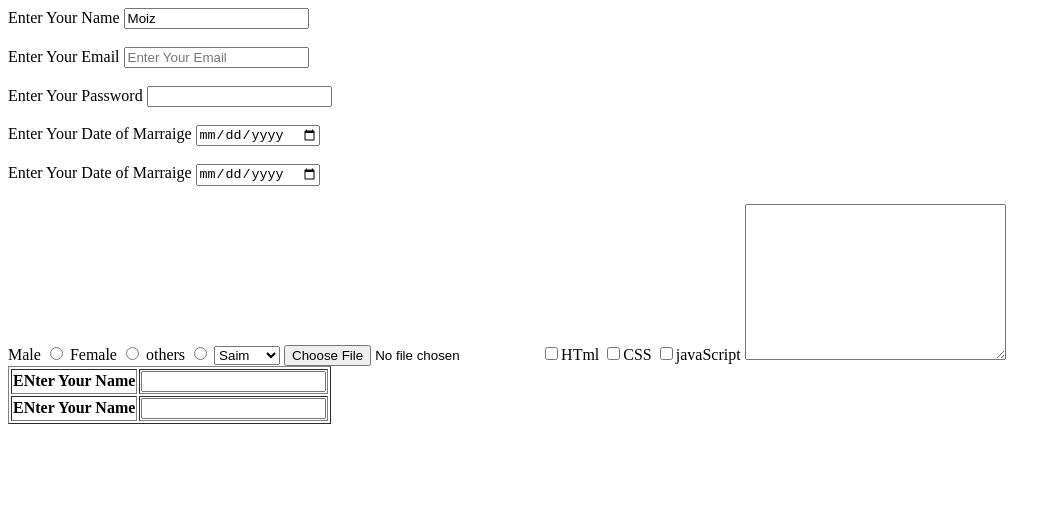
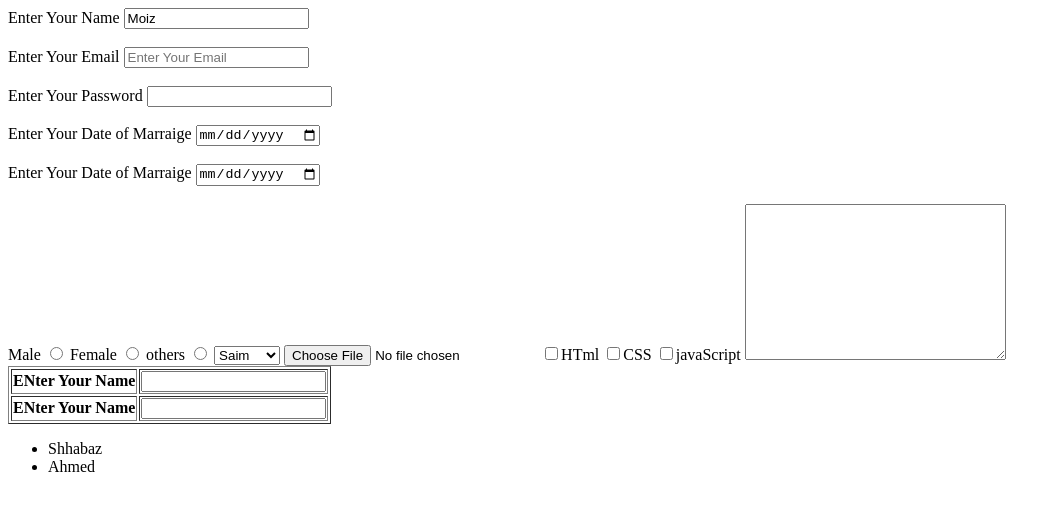
Before and after one commit to SHAHBAZ-SHEIKH/Anjumun_Web_01-M-, a plain HTML site: page index.html in a window 1280 px wide. Shown: the whole page, without its empty margins (0-1061 px from the left). Drawn offline with Linux system fonts and the light colour scheme.

Commit message:
List added

```diff
--- a/index.html
+++ b/index.html
@@ -82,6 +82,11 @@
         </tr>
     </table>
 
+    <ul>
+        <li>Shhabaz</li>
+        <li>Ahmed</li>
+    </ul>
+
 
 
 </body>
```
